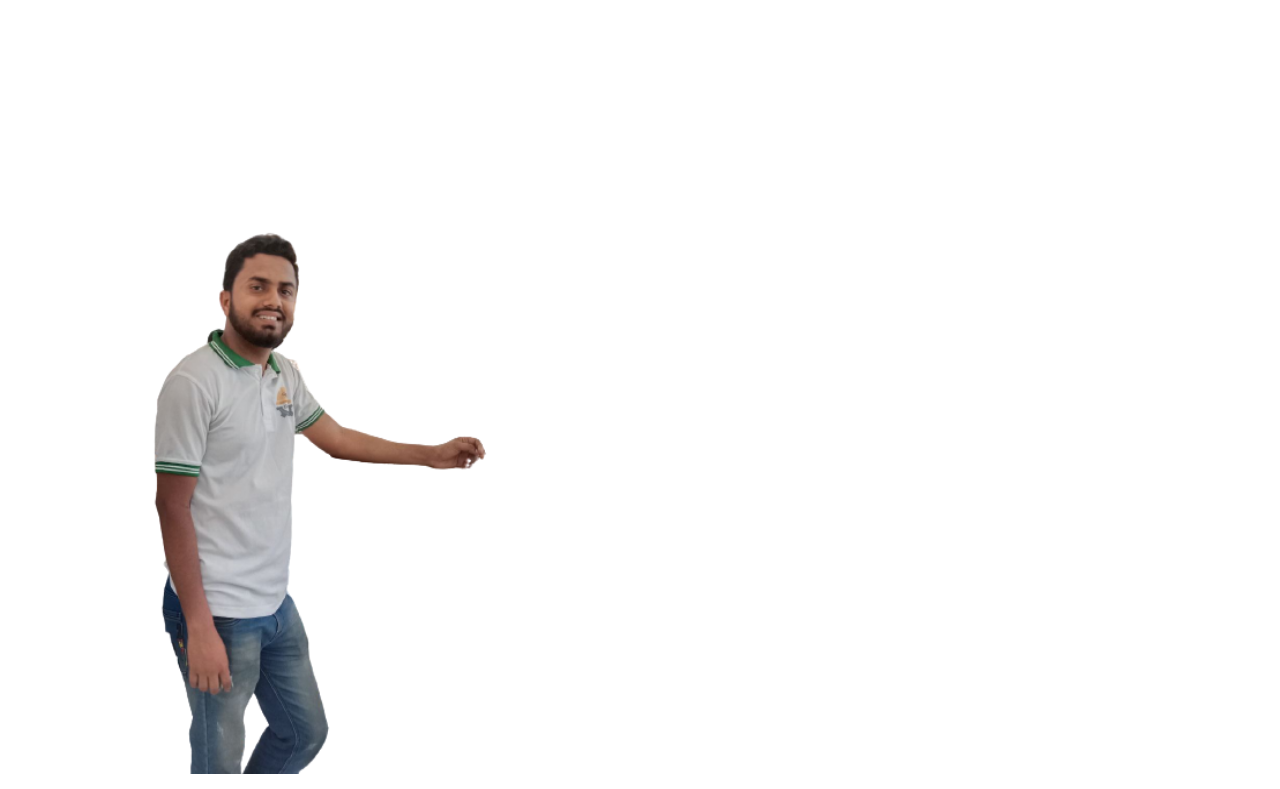
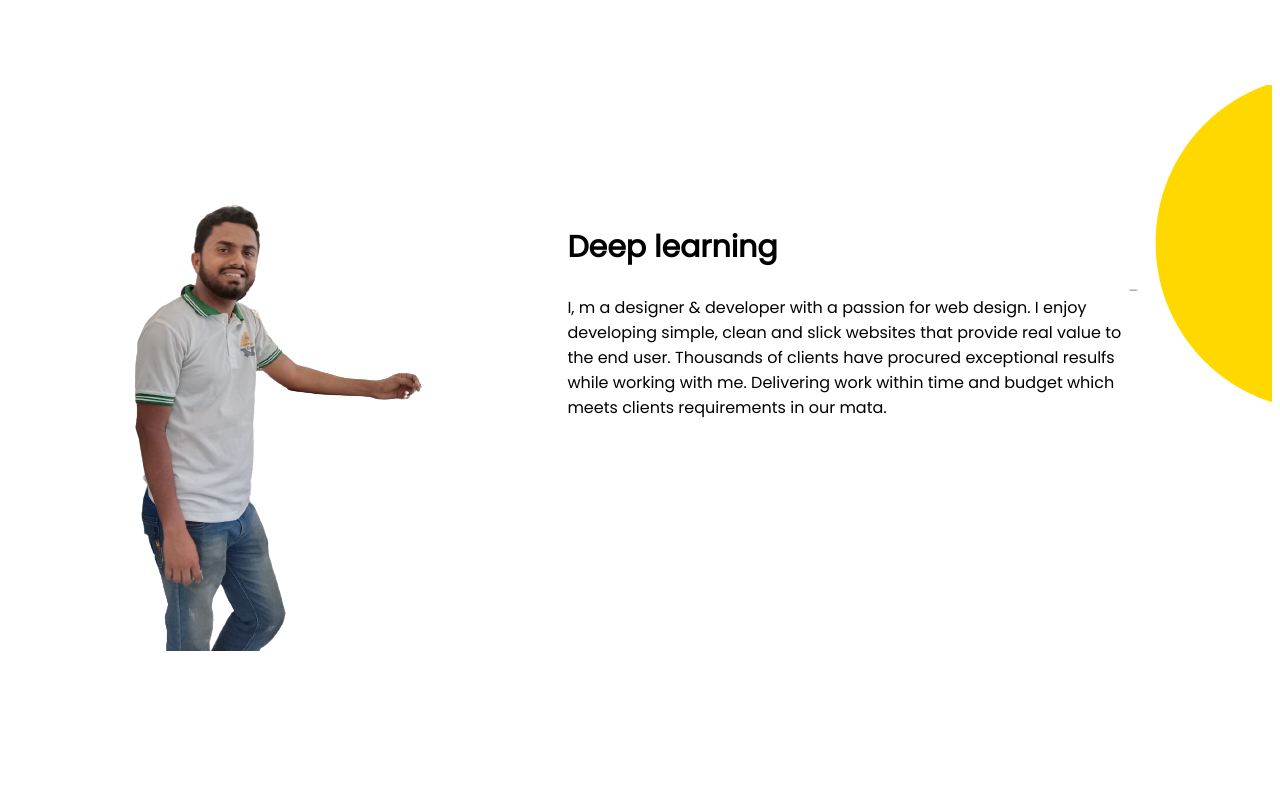
Before and after one commit to Kader517777/developer-portfolio, a plain HTML site: page index.html in a window 1280 px wide. Shown: the part 585-1374 px from the top of the page. After the commit the page ends 1251 px from the top, so only its background shows below. Drawn offline with Linux system fonts and the light colour scheme.

Commit message:
section 2 added

```diff
--- a/index.html
+++ b/index.html
@@ -32,11 +32,16 @@
         </div>
     </section>
     <section class="section-bg2">
-        <div>
+        <div class="section2-image">
             <img src="images/kader-right.png">
         </div>
-        <div>
-
+        <div class="section2-developer">
+            <h1>Deep learning</h1>
+            <p>I, m a designer & developer with a passion for web design. I enjoy developing simple, clean and slick
+                websites that provide real value to the end user. Thousands of clients have procured exceptional resulfs
+                while working with me. Delivering work within time and budget which meets clients requirements in our
+                mata.
+            </p>
         </div>
     </section>
 </body>
--- a/style.css
+++ b/style.css
@@ -44,7 +44,19 @@ section {
     border-radius: 4px;
 }
 
-.section-bg2 img {
-    width: 500px;
-    height: 700px;
+.section-bg2 {
+    padding-top: 20;
 }
+
+.section-bg2 {
+    background-image: url(images/section1-bg.png);
+    background-position: right;
+    background-repeat: no-repeat;
+}
+
+.section2-image {}
+
+.section2-developer {
+    width: 90%;
+    padding: 10% 10%;
+}
```
Also changed, not shown: images/section1-bg.png (added).
